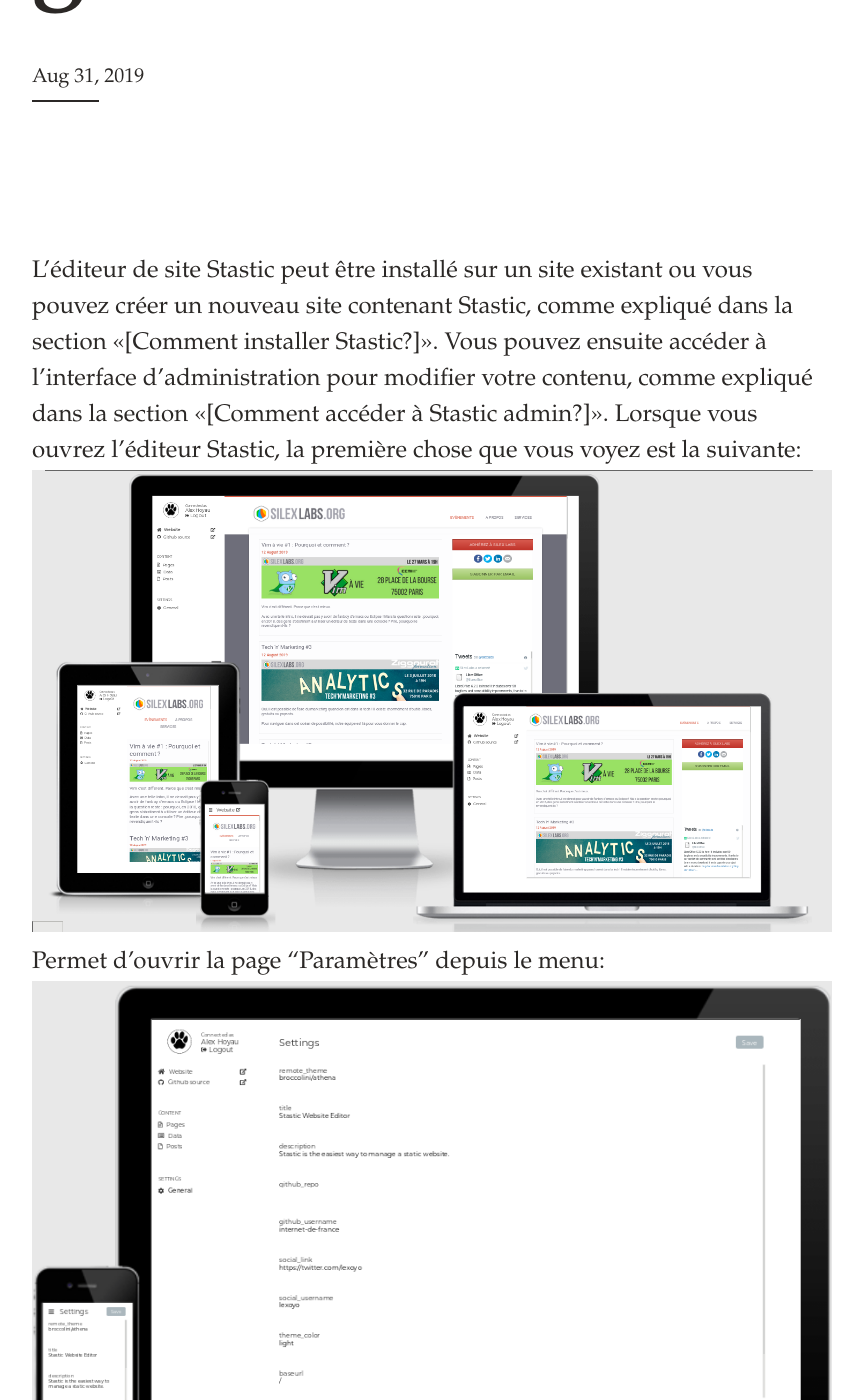
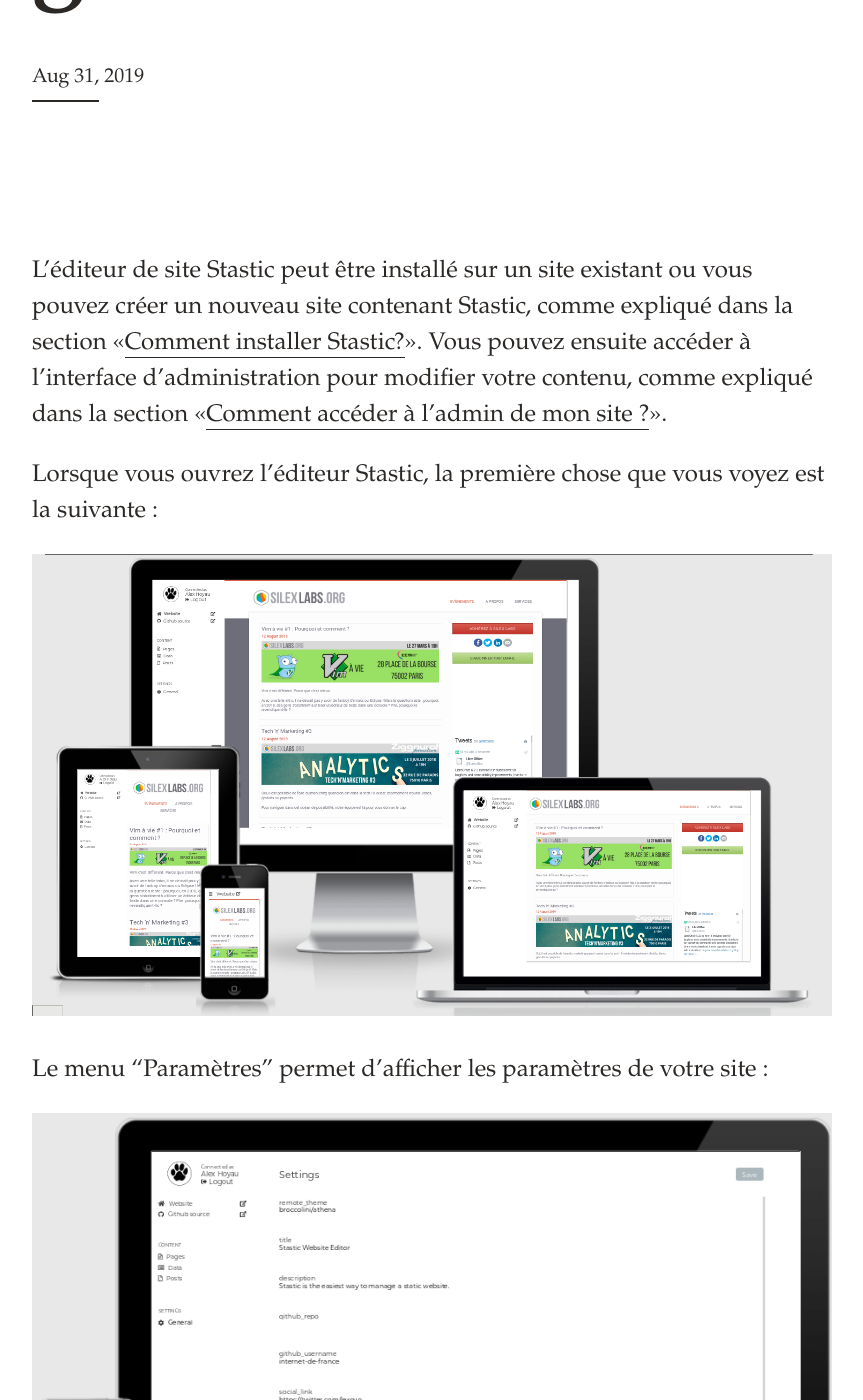
Before and after one commit to lexoyo/www.stastic.net, a Jekyll site: the page built from _fr/stastic_ui_the_general_settings.md, in a window 1280 px wide and 1400 px high, scrolled down 419 px. Shown: the whole window, without its empty margins (208-1071 px from the left). Built offline with Jekyll 4.4.1, drawn with Linux system fonts in a browser that asks for light colours; comment, search, counter and statistics services are not loaded; some of the changed text lies outside the part shown.

Commit message:
Create _fr/stastic_ui_the_general_settings.md

```diff
--- a/_fr/stastic_ui_the_general_settings.md
+++ b/_fr/stastic_ui_the_general_settings.md
@@ -1,4 +1,15 @@
 ---
 title: 'Stastic UI, les paramètres généraux'
+
 ---
-L'éditeur de site Stastic peut être installé sur un site existant ou vous pouvez créer un nouveau site contenant Stastic, comme expliqué dans la section «[Comment installer Stastic?]». Vous pouvez ensuite accéder à l'interface d'administration pour modifier votre contenu, comme expliqué dans la section «[Comment accéder à Stastic admin?]». Lorsque vous ouvrez l'éditeur Stastic, la première chose que vous voyez est la suivante:![Interface utilisateur stastique](https://www.stastic.net//assets/2019-08-03-775924.png) Permet d'ouvrir la page "Paramètres" depuis le menu:![Page "Paramètres généraux" stastiques](https://www.stastic.net//assets/2019-08-04-315678.png) Vous pouvez y voir toutes les options de votre site. Certaines options sont standard et vous pouvez trouver la documentation officielle ici](https://jekyllrb.com/docs/configuration/), mais d'autres options sont définies et utilisées uniquement par le thème que vous utilisez. Dans le dernier cas, vous pourriez trouver des informations sur les paramètres dans les documents de thème. Lisez également la section "[Paramètres du thème commun]".
+L'éditeur de site Stastic peut être installé sur un site existant ou vous pouvez créer un nouveau site contenant Stastic, comme expliqué dans la section «[Comment installer Stastic?](/docs/fr/comment-installer-stastic)». Vous pouvez ensuite accéder à l'interface d'administration pour modifier votre contenu, comme expliqué dans la section «[Comment accéder à l'admin de mon site ?](/docs/fr/comment-acceder-a-stastic-admin)».
+
+Lorsque vous ouvrez l'éditeur Stastic, la première chose que vous voyez est la suivante :
+
+![Interface utilisateur stastique](https://www.stastic.net//assets/2019-08-03-775924.png)
+
+Le menu "Paramètres" permet d'afficher les paramètres de votre site :
+
+![Page "Paramètres généraux" stastiques](https://www.stastic.net//assets/2019-08-04-315678.png)
+
+Vous pouvez y voir toutes les options de votre site. Certaines options sont standard et vous pouvez trouver la documentation officielle ici](https://jekyllrb.com/docs/configuration/), mais d'autres options sont définies et utilisées uniquement par le thème que vous utilisez. Dans le dernier cas, vous pourriez trouver des informations sur les paramètres dans les documents de thème. Lisez également la section "[Paramètres des thèmes](/docs/fr/common-theme-settings)".
```
